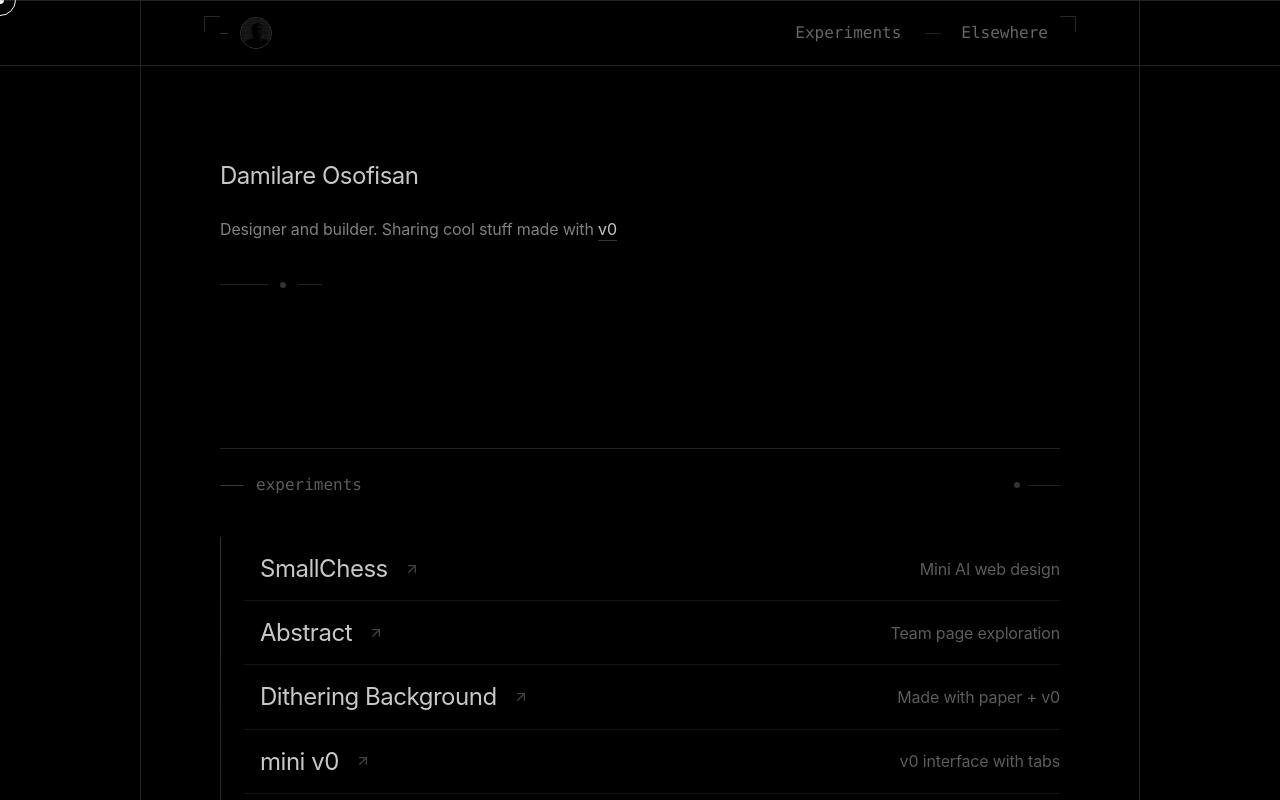
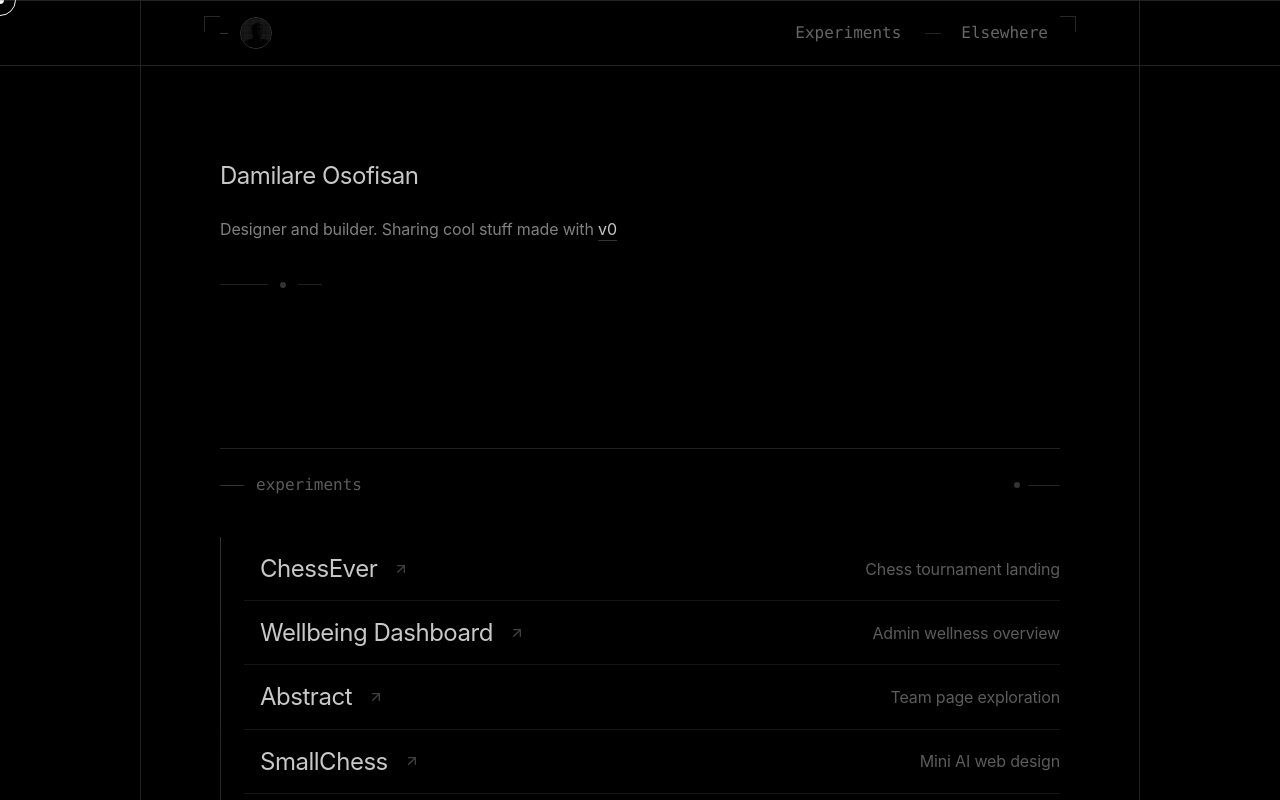
Before and after one commit to damilareoo/Portfolio-Website-V1.0, a Next.js app: page / in a window 1280 px wide. Shown: the top 800 px of the page. Built offline with nearby package versions, Linux system fonts and the light colour scheme; a web font is replaced by a local one.

Commit message:
feat: reorder and update projects in work section
Move ChessEver to first, Wellbeing Dashboard next, then rest
with Reveriee last. Update ChessEver URL to chessever.com.

Co-authored-by: Damilare Osofisan <161754462+damilareoo@users.noreply.github.com>

```diff
--- a/components/work-section.tsx
+++ b/components/work-section.tsx
@@ -6,70 +6,76 @@ import { ArrowUpRight } from "lucide-react"
 const projects = [
   {
     id: 0,
+    title: "ChessEver",
+    description: "Chess tournament landing",
+    link: "https://chessever.com",
+  },
+  {
+    id: 1,
+    title: "Wellbeing Dashboard",
+    description: "Admin wellness overview",
+    link: "https://v0-wellbeing-buddy-dashboard.vercel.app/admin/overview",
+  },
+  {
+    id: 2,
+    title: "Abstract",
+    description: "Team page exploration",
+    link: "https://abstract-team-page.vercel.app/",
+  },
+  {
+    id: 3,
     title: "SmallChess",
     description: "Mini AI web design",
     link: "https://small-chess.vercel.app/",
   },
   {
-    id: 1,
-    title: "Abstract",
-    description: "Team page exploration",
-    link: "https://abstract-team-page.vercel.app/",
-  },
-  {
-    id: 2,
+    id: 4,
     title: "Dithering Background",
     description: "Made with paper + v0",
     link: "https://v0-shader-component-generation.vercel.app/",
   },
   {
-    id: 3,
+    id: 5,
     title: "mini v0",
     description: "v0 interface with tabs",
     link: "https://v0-mini-v0-with-tabs.vercel.app/",
   },
   {
-    id: 4,
+    id: 6,
     title: "Kinetic Typography",
     description: "Motion type loops",
     link: "https://kinetictypographyloop.vercel.app/",
   },
   {
-    id: 5,
-    title: "ChessEver",
-    description: "Chess tournament landing",
-    link: "https://v0-chess-tournament-landing-page-zeta.vercel.app/",
-  },
-  {
-    id: 6,
+    id: 7,
     title: "Image to ASCII",
     description: "Fork of",
     link: "https://v0-test-mu-eight-72.vercel.app/",
     credit: { name: "Rauch", url: "https://x.com/rauchg" },
   },
   {
-    id: 7,
+    id: 8,
     title: "Pixel Soccer",
     description: "Retro pixel-art game",
     link: "https://pixel-soccer.vercel.app",
     tag: "game",
   },
   {
-    id: 8,
+    id: 9,
     title: "Caged Bird",
     description: "Minimalist escape game",
     link: "https://cagedbird.vercel.app",
     tag: "game",
   },
   {
-    id: 9,
+    id: 10,
     title: "WordLadderWar",
     description: "Word transformation game",
     link: "https://word-ladder-war.vercel.app/",
     tag: "game",
   },
   {
-    id: 10,
+    id: 11,
     title: "Reveriee",
     description: "Quotes with dynamic colors",
     link: "https://reveriee.vercel.app",
```
